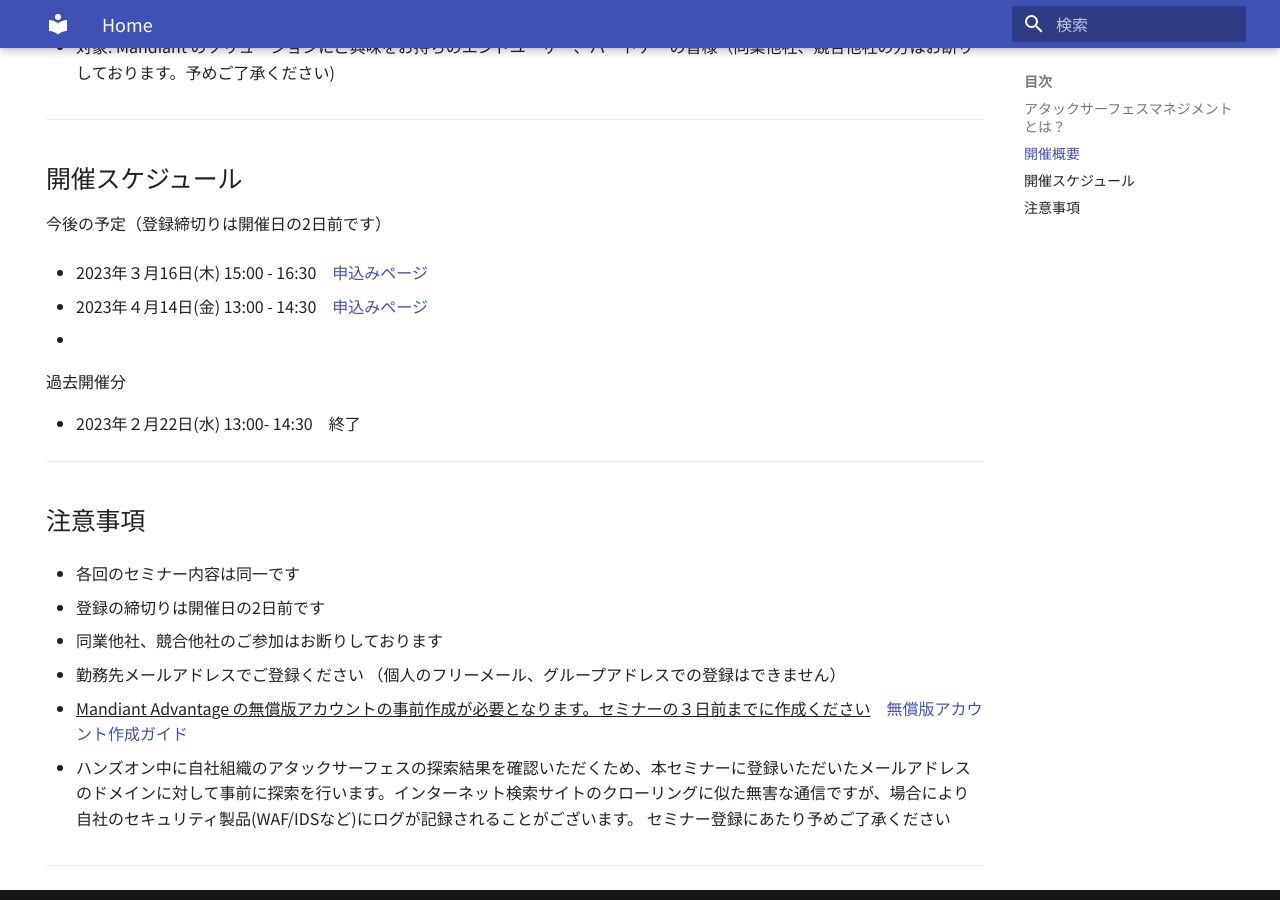
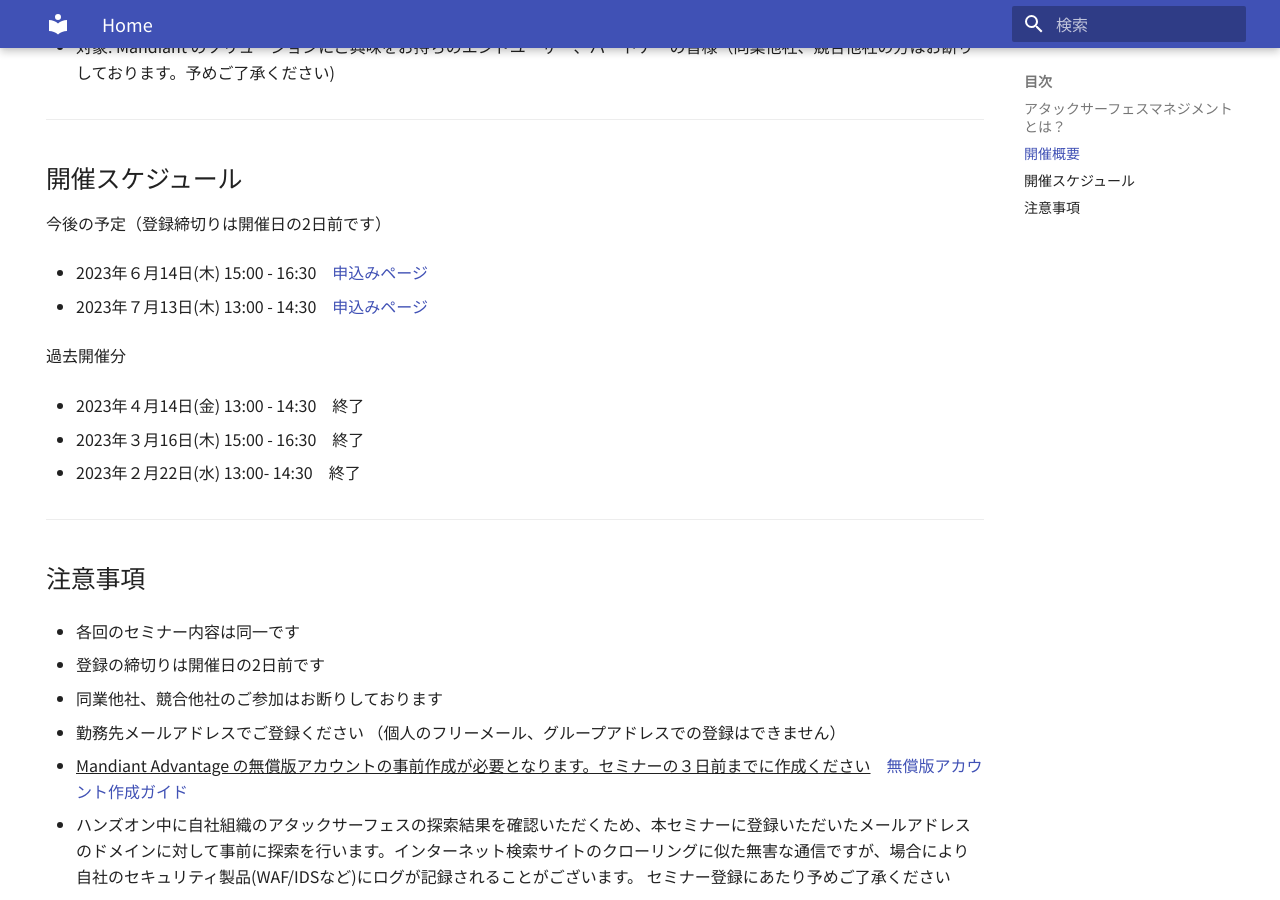
Before and after one commit to skiritan/mndt-seminar, an MkDocs documentation site: the page built from docs/index.md, in a window 1280 px wide and 900 px high, scrolled down 1380 px. Built offline with MkDocs 1.6.1 and Material for MkDocs 9.7.7, drawn with Linux system fonts in a browser that asks for light colours.

Commit message:
rev20230525 commit

```diff
--- a/docs/index.md
+++ b/docs/index.md
@@ -43,13 +43,16 @@
 
 今後の予定（登録締切りは開催日の2日前です）
 
-- 2023年３月16日(木) 15:00 - 16:30　[申込みページ](https://events.teams.microsoft.com/event/120c6da0-0a80-428b-837d-c6805ad6d779@c30170dd-27b1-4418-8fd0-8fa942a24cf8)
+- 2023年６月14日(木) 15:00 - 16:30　[申込みページ](https://events.teams.microsoft.com/event/f52ee170-b566-4750-b080-127766d5b1ef@c30170dd-27b1-4418-8fd0-8fa942a24cf8)
 
-- 2023年４月14日(金) 13:00 - 14:30　[申込みページ](https://events.teams.microsoft.com/event/0225005a-98e0-4028-90c0-262f7c41a51f@c30170dd-27b1-4418-8fd0-8fa942a24cf8)
+- 2023年７月13日(木) 13:00 - 14:30　[申込みページ](https://events.teams.microsoft.com/event/69fc6c3d-fbe1-467d-96a4-ed54a2768b7f@c30170dd-27b1-4418-8fd0-8fa942a24cf8)
 
--
 
 過去開催分
+
+- 2023年４月14日(金) 13:00 - 14:30　終了
+
+- 2023年３月16日(木) 15:00 - 16:30　終了
 
 - 2023年２月22日(水) 13:00- 14:30　終了
 
```
Also changed, not shown: site/index.html, site/search/search_index.json, site/sitemap.xml, 1 other file.
